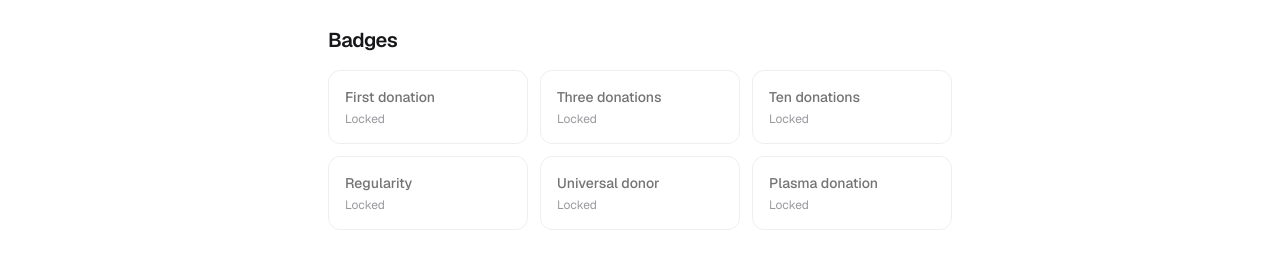
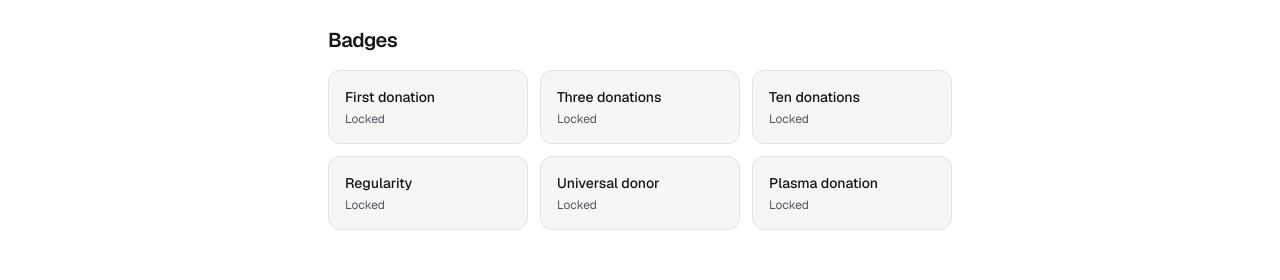
Before and after one commit to Forthtilliath/bon-sang, a Next.js app: page /en/mon-suivi in a window 1280 px wide. Shown: the part 946-1226 px from the top of the page. Built offline with nearby package versions, Linux system fonts and the light colour scheme; no server answers.

Commit message:
fix: raise unearned badge contrast to meet wcag aa

```diff
--- a/src/features/tracker/tracker.tsx
+++ b/src/features/tracker/tracker.tsx
@@ -270,7 +270,7 @@ function Badges({ tracker }: { tracker: TrackerApi }) {
               key={badge.id}
               className={cn(
                 "flex flex-col gap-1 rounded-xl border p-4 text-sm",
-                earned ? "border-primary/30 bg-primary-subtle" : "border-border opacity-60",
+                earned ? "border-primary/30 bg-primary-subtle" : "border-border bg-surface",
               )}
             >
               <span className="font-medium">{t(`badges.items.${badge.id}.name`)}</span>
```
